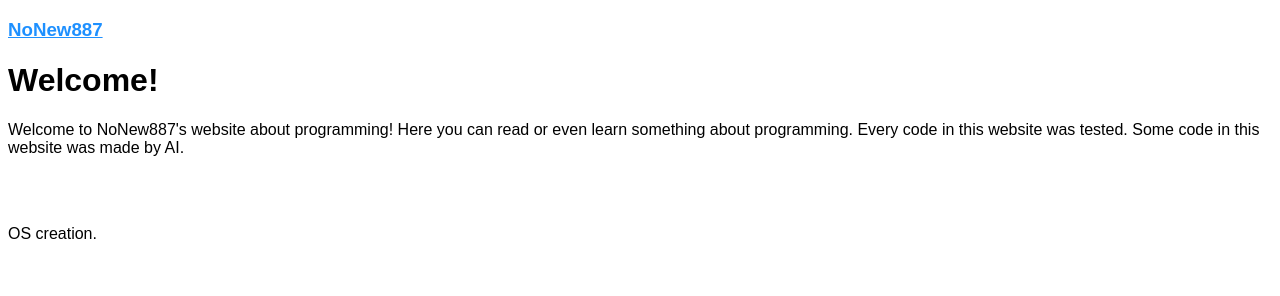
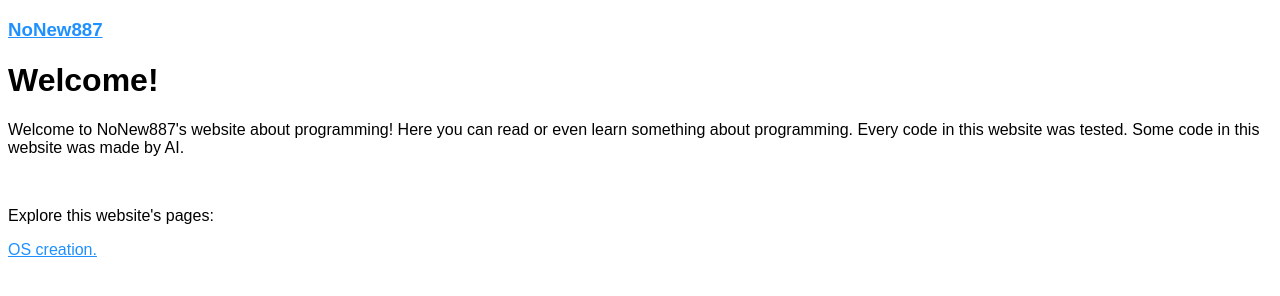
Before and after one commit to NoNew887/nonew887.github.io, a plain HTML site: page index.html in a window 1280 px wide. Drawn offline with Linux system fonts and the light colour scheme.

Commit message:
Update index.html

```diff
--- a/index.html
+++ b/index.html
@@ -10,7 +10,8 @@
   <h3><a href="index.html">NoNew887</a></h3>
   <h1>Welcome!</h1>
   <p>Welcome to NoNew887's website about programming! Here you can read or even learn something about programming. Every code in this website was tested. Some code in this website was made by AI.</p>
-  <br><br>
-  <p href="os-creation/os-creation.html">OS creation.</p>
+  <br>
+  <p>Explore this website's pages:</p>
+  <p><a href="os-creation/os-creation.html">OS creation.</a></p>
 </body>
 </html>
```
